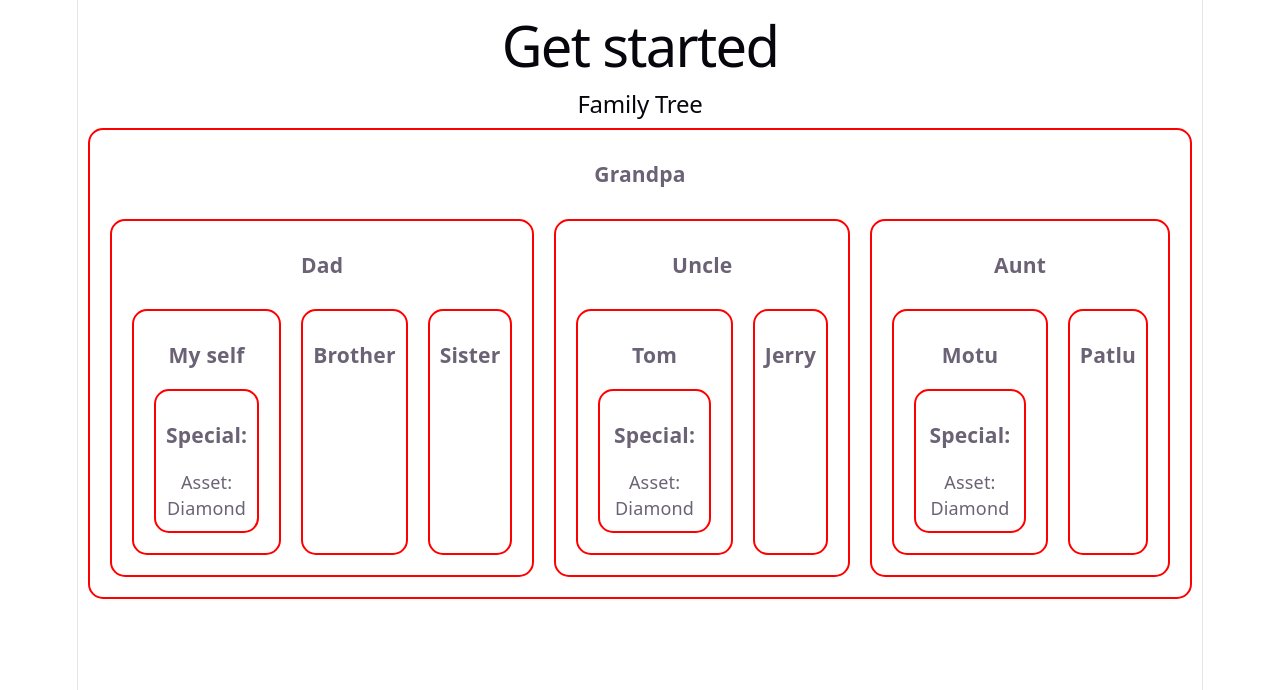
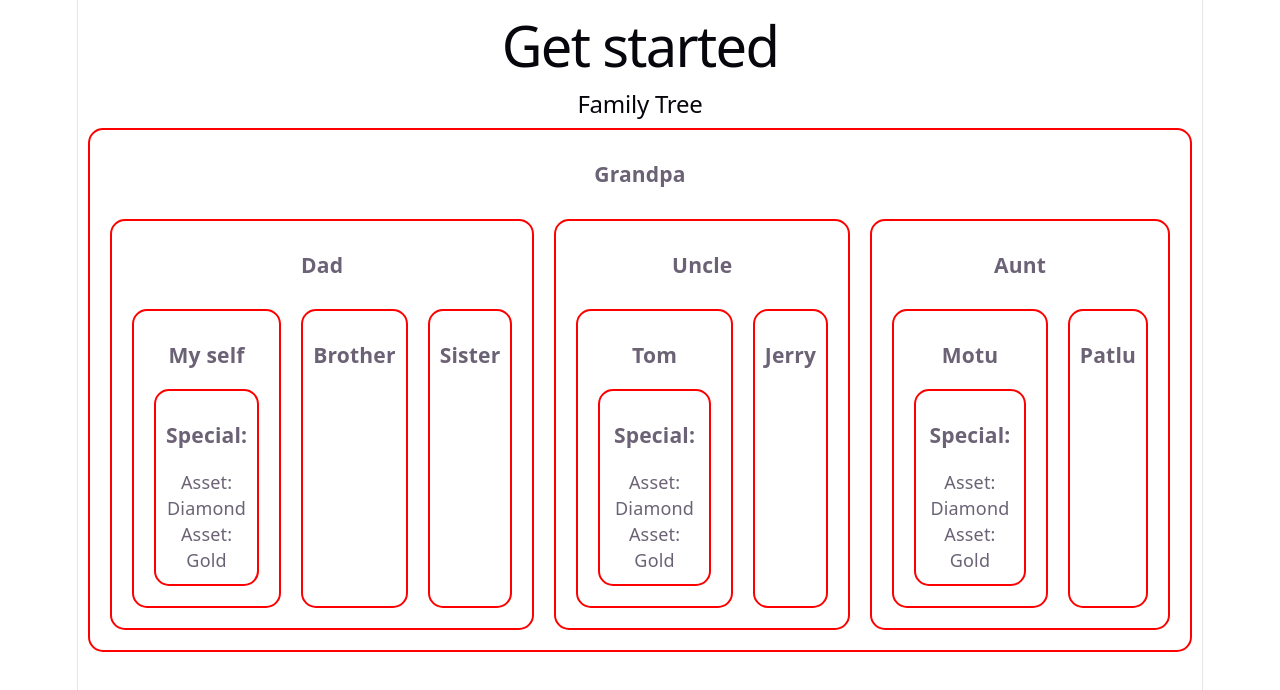
Before and after one commit to probillal/context-api-create-custom-hook, a React (Vite) app: page / in a window 1280 px wide. Shown: the top 690 px of the page. Built offline with nearby package versions, Linux system fonts and the light colour scheme.

Commit message:
Explore context api

```diff
--- a/src/Components/FamilyTree/FamilyTree.jsx
+++ b/src/Components/FamilyTree/FamilyTree.jsx
@@ -1,13 +1,18 @@
-import React from "react";
+import React, { createContext } from "react";
 import Grandpa from "./Grandpa";
 import "./FamilyTree.css";
 
+export const assetContext = createContext("");
+
 const FamilyTree = () => {
   const asset = "Diamond";
+  const newAsset = "Gold";
   return (
     <div className="family-tree">
       <h2>Family Tree</h2>
-      <Grandpa asset={asset}></Grandpa>
+      <assetContext.Provider value={newAsset}>
+        <Grandpa asset={asset}></Grandpa>
+      </assetContext.Provider>
     </div>
   );
 };
--- a/src/Components/FamilyTree/Special.jsx
+++ b/src/Components/FamilyTree/Special.jsx
@@ -1,10 +1,13 @@
-import React from "react";
+import React, { useContext } from "react";
+import { assetContext } from "./FamilyTree";
 
 const Special = ({ asset, name }) => {
+  const newAsset = useContext(assetContext);
   return (
     <div>
       <h3>Special: {name}</h3>
       <p>Asset: {asset}</p>
+      <p>Asset: {newAsset}</p>
     </div>
   );
 };
```
